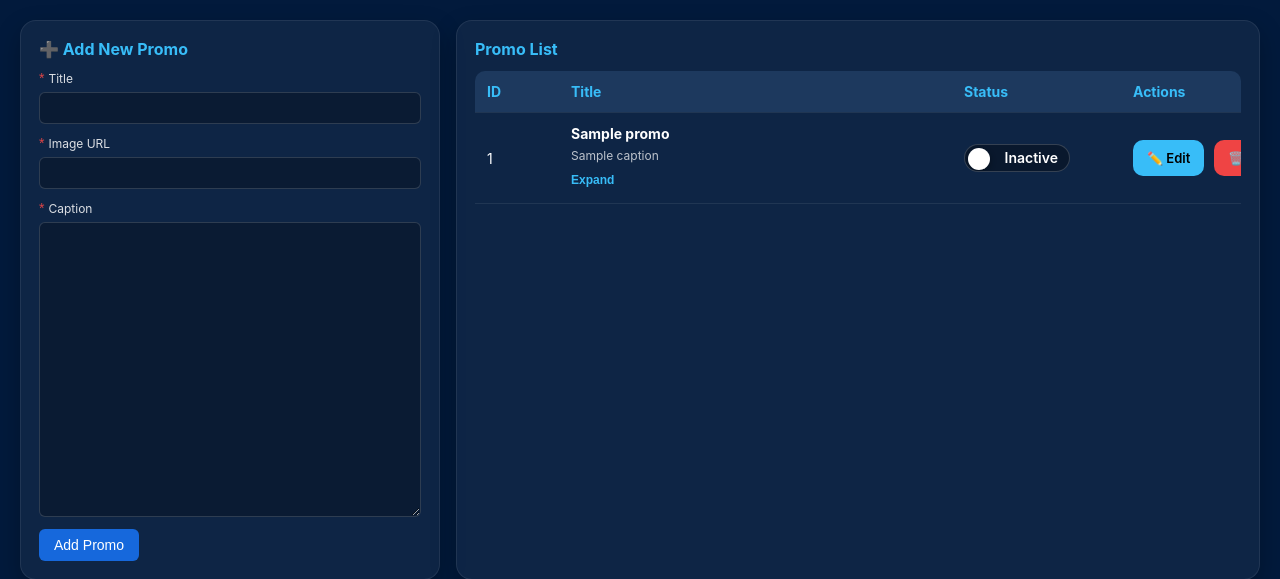
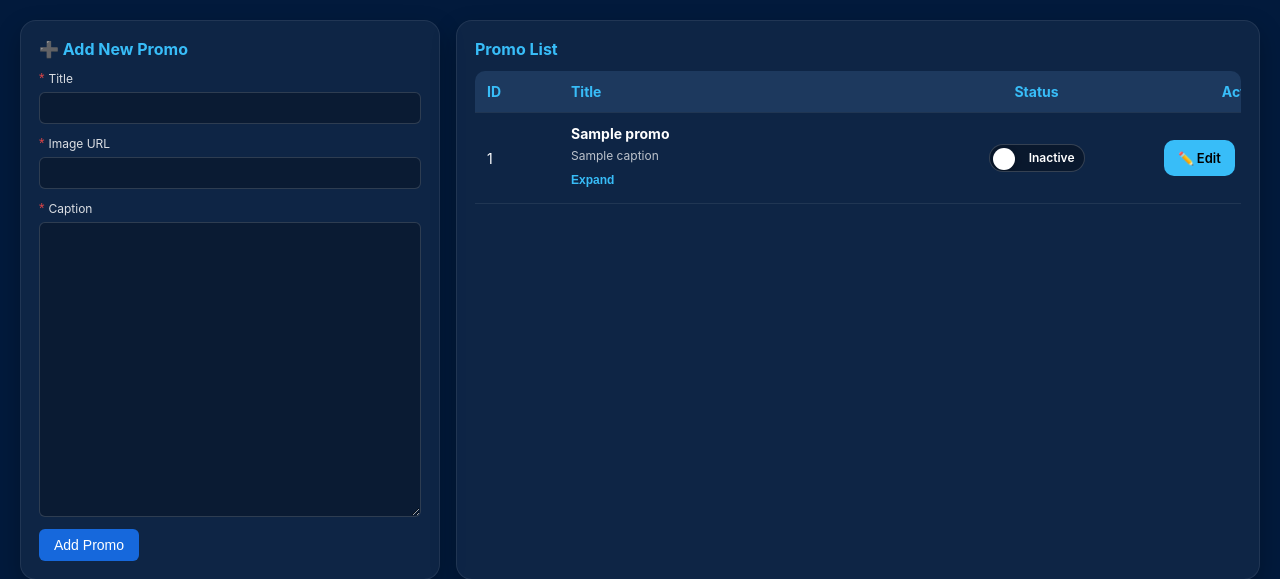
Before and after one commit to searcfile/mybot, a Flask app: page /admin/promos in a window 1280 px wide. Shown: the part 64-643 px from the top of the page. Run offline with Flask 3, Linux system fonts and the light colour scheme; the visitor is signed in with stand-in values (Sample User, id 1); a database or web service that is not in the repository returns one stand-in record (values such as "Sample title"); some libraries are stand-ins or nearby versions.

Commit message:
Update promos.html

```diff
--- a/templates/promos.html
+++ b/templates/promos.html
@@ -411,12 +411,16 @@
       line-height: 1.5;
       margin-bottom: 12px;
     }
-    .status-cell{
+.status-cell{
   vertical-align:middle;
+  text-align:center;
+}
+.status-cell .status-switch{
+  margin:0 auto;
 }
 .status-switch{
   position:relative;
-  width:106px;
+  width:96px;
   height:28px;
   padding:3px;
   display:flex;
@@ -438,8 +442,8 @@
 /* Active */
 .status-switch.active{
   justify-content:flex-start;
-  padding-left:13px;
-  padding-right:35px;
+  padding-left:10px;
+  padding-right:28px;
   background:#1668dc;
   border-color:#3c89e8;
   box-shadow:0 0 0 1px rgba(60,137,232,.18);
@@ -448,8 +452,8 @@
 /* Inactive */
 .status-switch.inactive{
   justify-content:flex-end;
-  padding-left:35px;
-  padding-right:11px;
+  padding-left:28px;
+  padding-right:9px;
   background:rgba(0,0,0,.35);
   border-color:rgba(255,255,255,.18);
 }
@@ -460,7 +464,7 @@
   display:block;
   overflow:hidden;
   color:#fff;
-  font-size:14px;
+  font-size:12px;
   font-weight:600;
   line-height:1;
   text-overflow:ellipsis;
@@ -479,7 +483,7 @@
 }
 
 .status-switch.active .status-switch-knob{
-  left:calc(100% - 29px);
+  left:calc(100% - 25px);
 }
 
 .status-switch.inactive .status-switch-knob{
@@ -649,11 +653,13 @@ html {
 .actions-cell{
   white-space:nowrap;
   vertical-align:middle;
+  text-align:center;
 }
 
 .actions-wrap{
   display:flex;
   align-items:center;
+  justify-content:center;
   gap:10px;
   flex-wrap:nowrap;
 }
@@ -758,7 +764,10 @@ html {
 .actions-col{
   width:230px;
 }
-
+.status-col,
+.actions-col{
+  text-align:center;
+}
 .promo-title-cell{
   min-width:0;
 }
```
